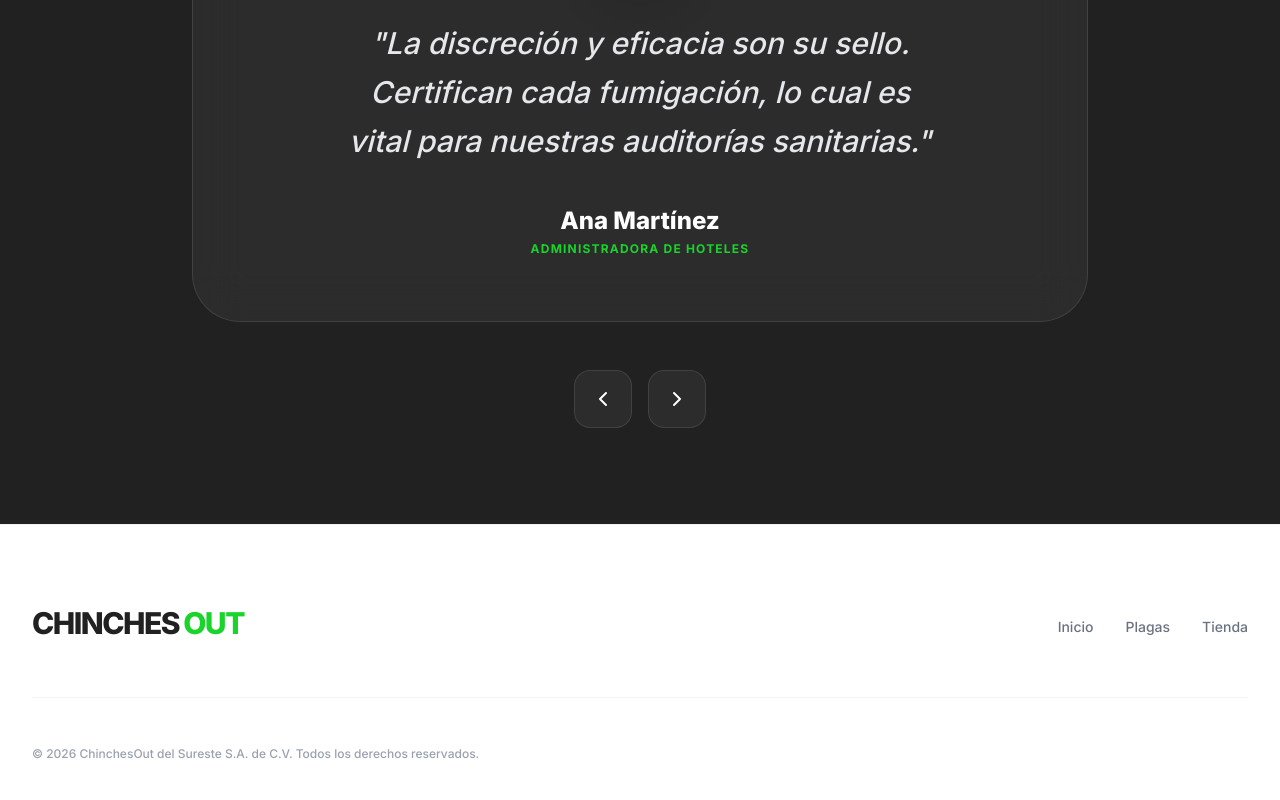
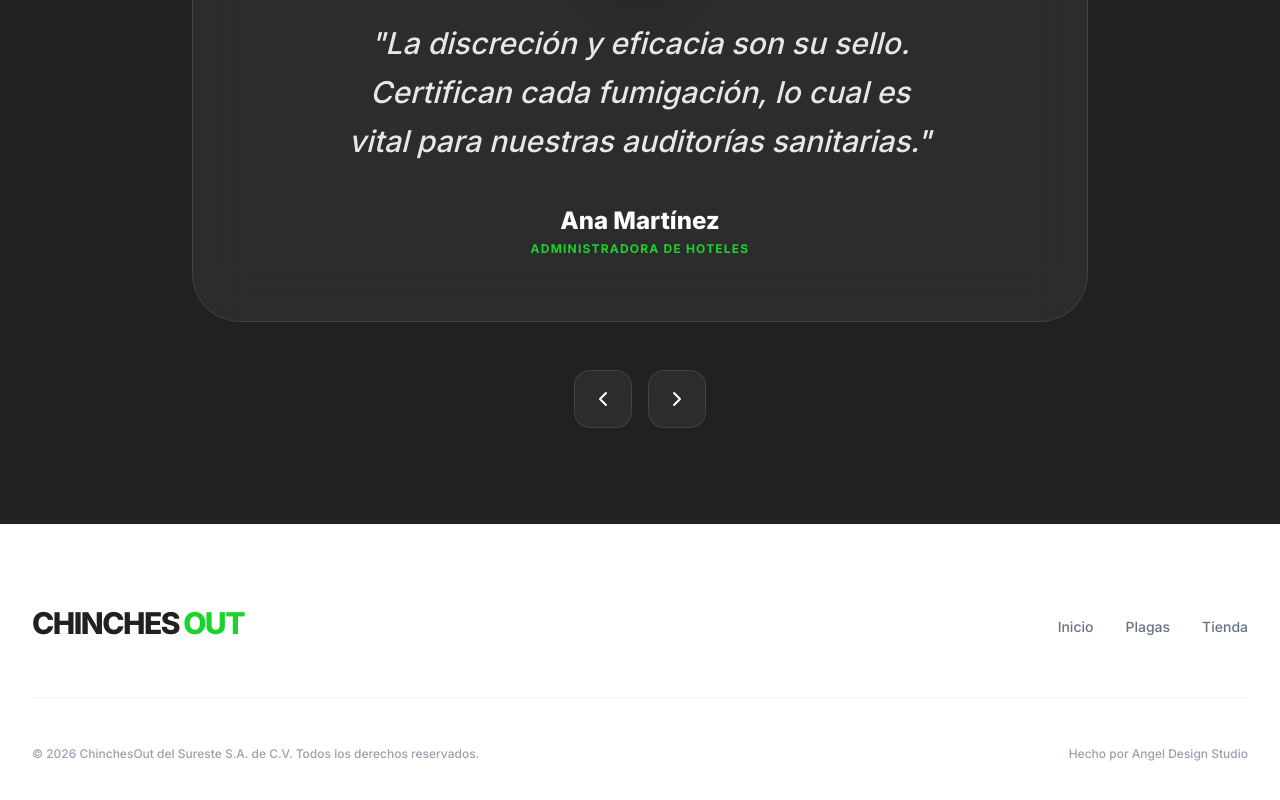
Before and after one commit to angeldeveloper234-gif/chinches-Out, a Next.js app: page / in a window 1280 px wide. Shown: the part 6690-7490 px from the top of the page. Built offline with nearby package versions, Linux system fonts and the light colour scheme.

Commit message:
feat: add Angel Design Studio attribution to footer

```diff
--- a/src/components/Footer.tsx
+++ b/src/components/Footer.tsx
@@ -39,6 +39,17 @@ const Footer: React.FC = () => {
 
         <div className="flex flex-col md:flex-row justify-between items-center text-xs text-gray-400 font-medium">
           <p>&copy; {new Date().getFullYear()} ChinchesOut del Sureste S.A. de C.V. Todos los derechos reservados.</p>
+          <p className="mt-4 md:mt-0">
+            Hecho por{' '}
+            <a
+              href="https://www.angelstudio.design/"
+              target="_blank"
+              rel="noopener noreferrer"
+              className="hover:text-brand-green transition-colors"
+            >
+              Angel Design Studio
+            </a>
+          </p>
         </div>
       </div>
     </footer>
```
